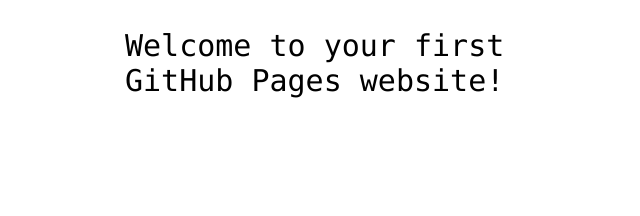
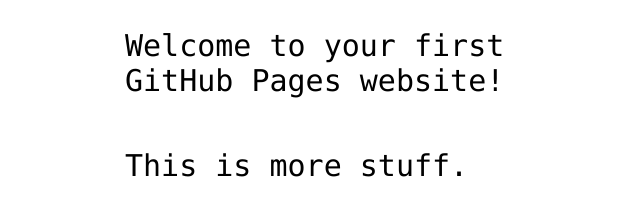
Before and after one commit to jovenc/hello-world, a plain HTML site: page index.html in a window 1280 px wide. Shown: the part 360-576 px from the top of the page, without its empty margins (315-955 px from the left). Drawn offline with Linux system fonts and the light colour scheme.

Commit message:
Added lines to Readme.

```diff
--- a/index.html
+++ b/index.html
@@ -14,5 +14,7 @@
 <!-- Change this code here by copy and pasting your template on line 15 -->
 <p>Welcome to your first GitHub Pages website!</p>
 
+<p>This is more stuff.</p>
+
 </body>
 </html>
```
Also changed, not shown: 1 other file.
